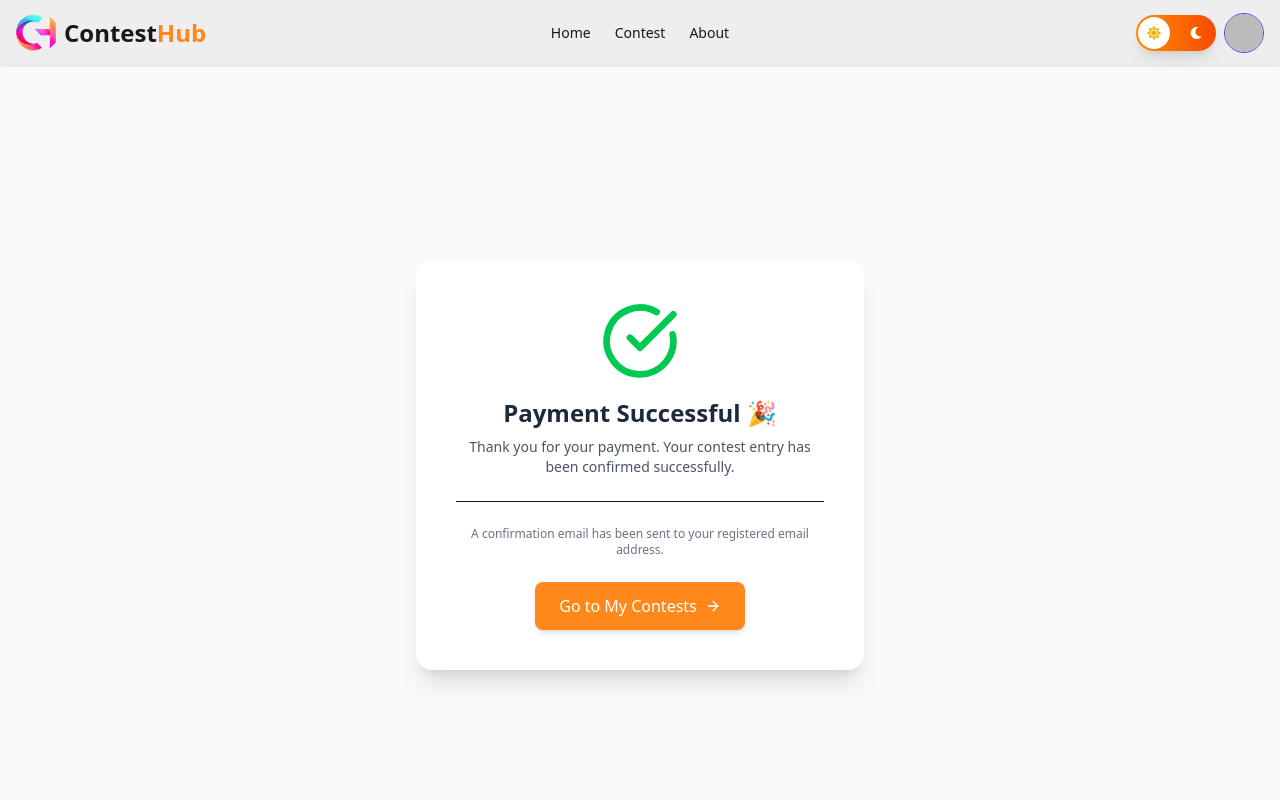
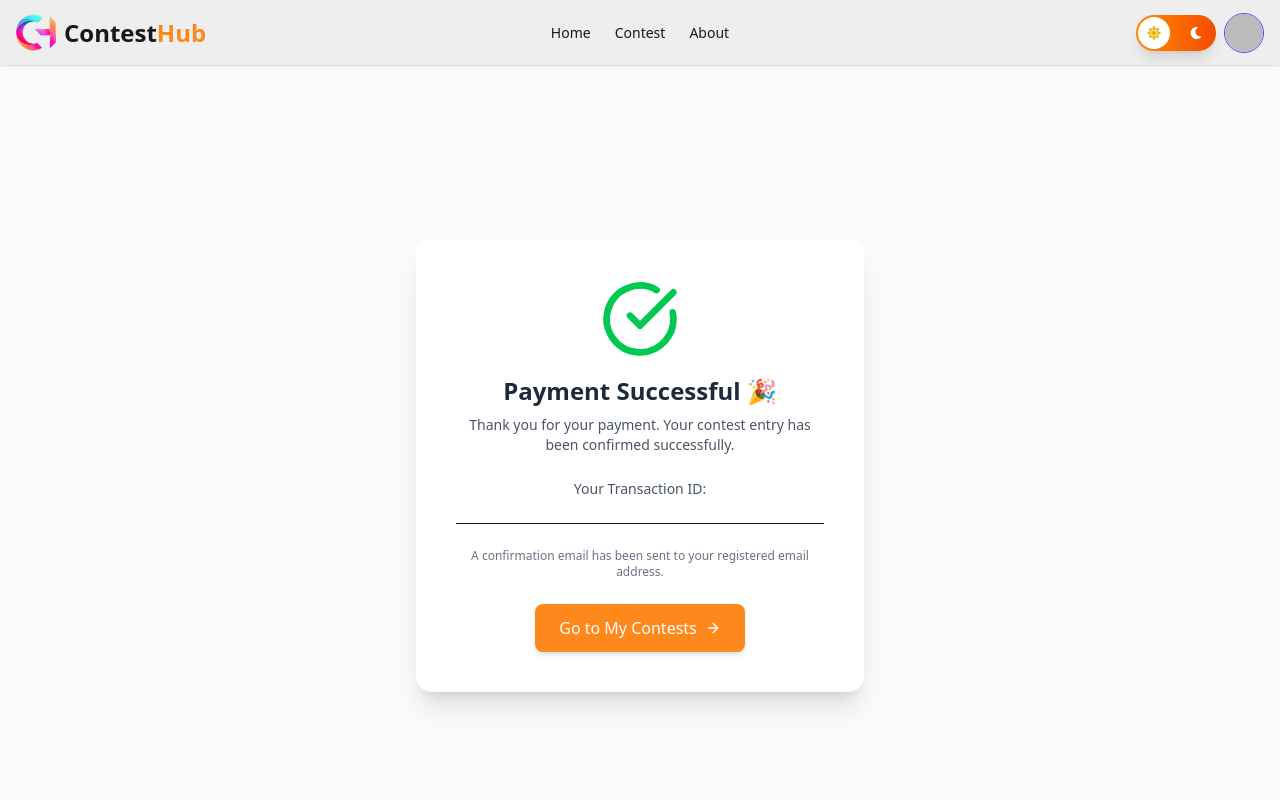
Before and after one commit to rashel-dev/ContestHub-client, a React (Vite) app: page /payment-success in a window 1280 px wide. Shown: the top 800 px of the page. Built offline with nearby package versions, Linux system fonts and the light colour scheme; no server answers; sample sign-in values are in the browser's storage.

Commit message:
feat: after registered in a contest task submit button will show untill contest is not ended

```diff
--- a/src/Pages/ContestDetails/ContestDetails.jsx
+++ b/src/Pages/ContestDetails/ContestDetails.jsx
@@ -243,6 +243,11 @@ const ContestDetails = () => {
                                 >
                                     {isEnded ? "Contest Ended" : isRegistered ? "Already Registered" : "Register Now"}
                                 </Link>
+                                {isRegistered && !isEnded && (
+                                    <div>
+                                        <button className="btn btn-primary w-full">Submit Your Task</button>
+                                    </div>
+                                )}
                                 {!isEnded && <p className="text-sm text-gray-500 text-center mt-2">Join this contest and showcase your skills</p>}
                             </div>
                         </div>
--- a/src/Pages/Dashboard/Payment/PaymentSuccess.jsx
+++ b/src/Pages/Dashboard/Payment/PaymentSuccess.jsx
@@ -3,10 +3,12 @@ import { useEffect } from "react";
 import { Link, useSearchParams } from "react-router";
 import useAxiosSecure from "../../../Hooks/useAxiosSecure";
 import { useRef } from "react";
+import { useState } from "react";
 
 const PaymentSuccess = () => {
 
     const [searchParams] = useSearchParams();
+    const [paymentInfo, setPaymentInfo] = useState({});
     const sessionId = searchParams.get("session_id");
     const axiosSecure = useAxiosSecure();
     const calledRef = useRef(false);
@@ -20,6 +22,7 @@ const PaymentSuccess = () => {
             axiosSecure.patch(`/payment-success?session_id=${sessionId}`)
             .then(res => {
                 console.log(res.data);
+                setPaymentInfo(res.data);
             })
         }
     },[sessionId, axiosSecure])
@@ -38,6 +41,7 @@ const PaymentSuccess = () => {
                 {/* Message */}
                 <p className="text-gray-600 text-sm mb-6">Thank you for your payment. Your contest entry has been confirmed successfully.</p>
 
+                <p className="text-gray-600 text-sm mb-6">Your Transaction ID: {paymentInfo.transactionId}</p>
                 {/* Divider */}
                 <div className="border-t my-6"></div>
 
```
